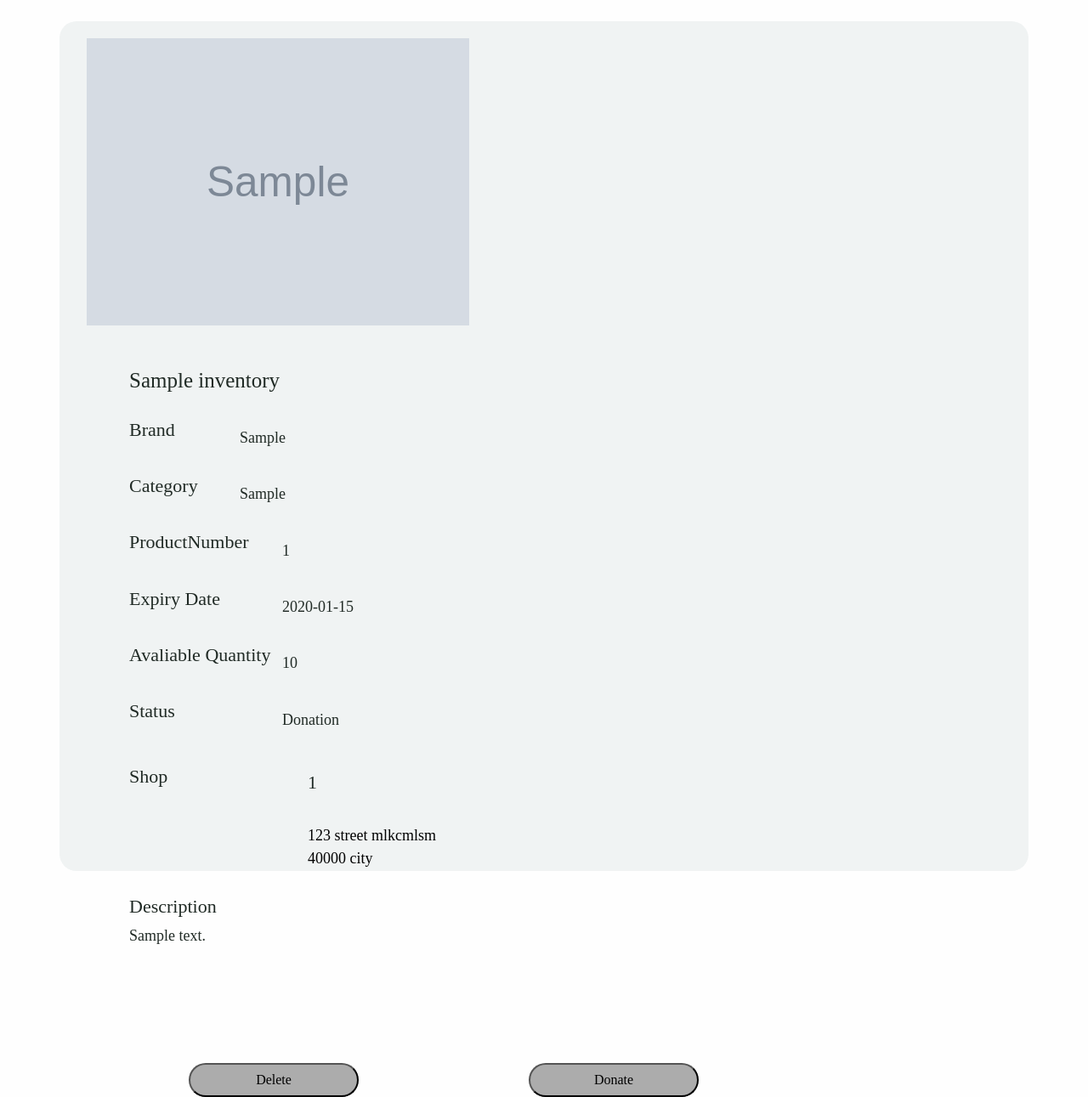
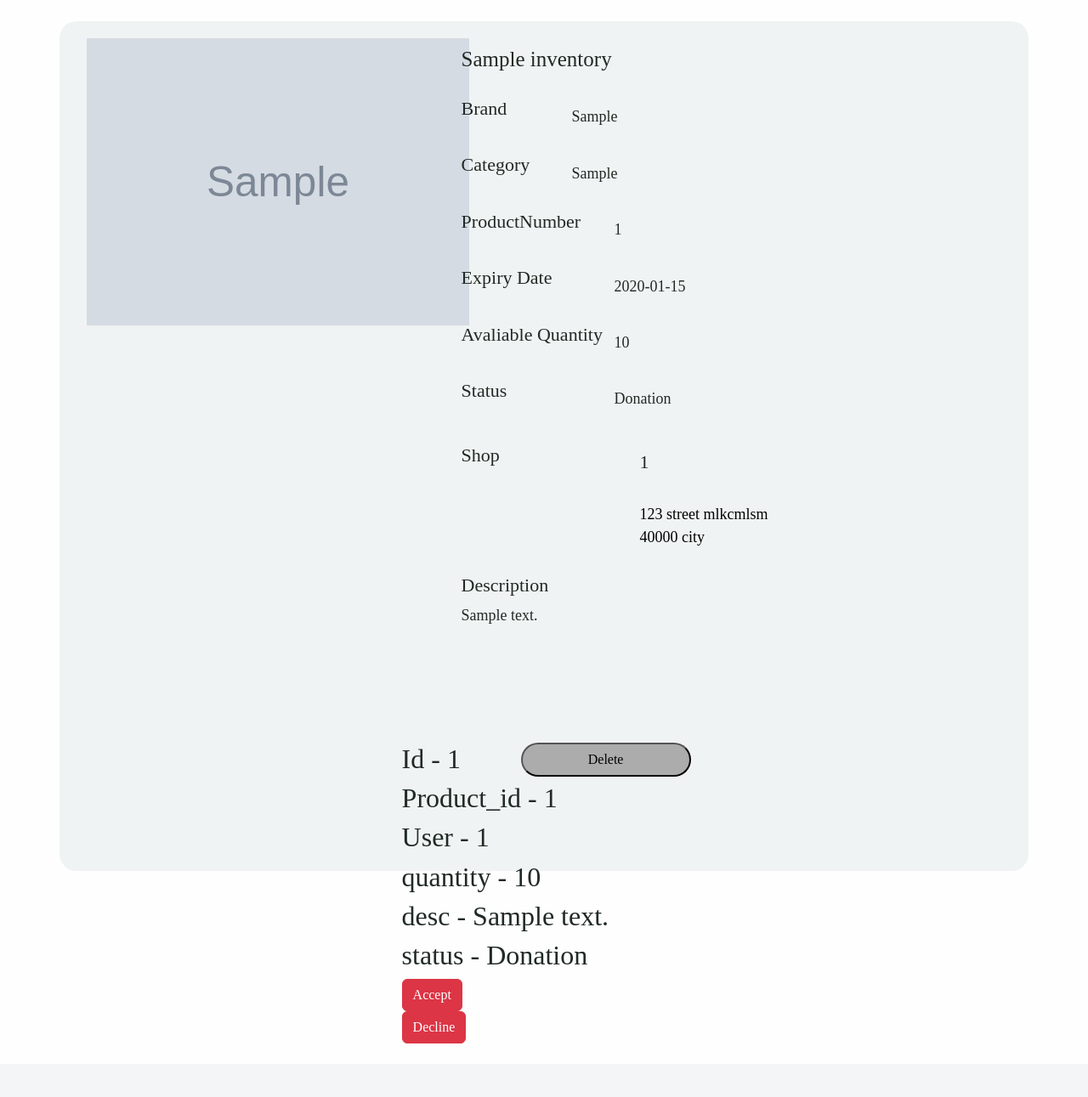
Before and after one commit to Aaryan03Singh/FoodShare, a Flask app: page /inventory/1 in a window 1280 px wide. Shown: the part 65-1356 px from the top of the page at 85% size. After the commit the page ends 1293 px from the top, so only its background shows below. Run offline with Flask 3, Linux system fonts and the light colour scheme; a user stored in the database is signed in; tables that the repository leaves empty hold one stand-in row (values such as "Sample post"); grey boxes marked "Sample" are stand-in pictures.

Commit message:
req functionality

```diff
--- a/expiry_app/routes.py
+++ b/expiry_app/routes.py
@@ -163,7 +163,9 @@ def expiry_products():
 @login_required
 def avaliable_products():
      expiry_threshold =datetime.utcnow() + timedelta(days=10)
-     items_available = Inventory.query.filter(Inventory.expiry_date <= expiry_threshold)
+     items_available = Inventory.query.filter(
+    Inventory.expiry_date <= expiry_threshold,
+    Inventory.status == "Donation").all()
      return render_template('avaliable_products.html',title='Avaliable Products',inventory=items_available)
 
 
@@ -211,7 +213,7 @@ def product(inventory_id):
           db.session.add(request)
           db.session.commit()
           flash(f'The request was  successfully added')
-          return render_template('productd.html',title='Home')
+          return render_template('Home.html',title='Home')
 
      return render_template('productd.html',title=product.name,product=product,product_requests=product_requests,form=form)
 
@@ -255,7 +257,7 @@ def manage_req(request_id,action):
           req.status = 'Accepted'
           db.session.commit()
      else:
-          req.status = 'Declined'
+          db.session.delete(req)
           db.session.commit()
 
      return render_template('home.html',title='Home')
--- a/expiry_app/templates/productd.html
+++ b/expiry_app/templates/productd.html
@@ -179,24 +179,6 @@
           <p>{{product.status}}</p>
         </div>
 
-        <!-- <div class="Quality">
-            <h2>Quantity</h2>
-        </div> -->
-        <!-- <div class="Quality-s">
-            <select name="unit" id="unitsS">
-                <option value="1">1</option>
-                <option value="2">2</option>
-                <option value="3">3</option>
-                <option value="4">4</option>
-                <option value="5">5</option>
-                <option value="6">6</option>
-                <option value="7">7</option>
-                <option value="8">8</option>
-                <option value="9">9</option>
-                <option value="10">10</option>
-              </select>
-        </div> -->
-
         <div class="Shop">
           <h2>Shop</h2>
           <h3>{{product.user_id}}</h3>
@@ -210,38 +192,78 @@
           <h2>Description</h2>
           <p>{{product.desc}}</p>
         </div>
+
         {% if current_user.id != product.user_id %}
-        <div class="Button">
-          <button>Add to Cart</button>
-        </div>
+        <form method="POST" action="">
+          {{ form.hidden_tag() }}
+          <fieldset class="form-group">
+            <div class="form-group">
+              {{ form.desc.label(class="form-control-label") }} {% if
+              form.desc.errors %} {{ form.desc(class="form-control
+              form-control-lg is-invalid") }}
+              <div class="invalid-feedback">
+                {% for error in form.desc.errors %}
+                <span>{{ error }}</span>
+                {% endfor %}
+              </div>
+              {% else %} {{ form.desc(class="form-control form-control-lg") }}
+              {% endif %}
+            </div>
+            <div class="form-group">
+              {{ form.quantity.label(class="form-control-label") }} {% if
+              form.quantity.errors %} {{ form.quantity(class="form-control
+              form-control-lg is-invalid") }}
+              <div class="invalid-feedback">
+                {% for error in form.quantity.errors %}
+                <span>{{ error }}</span>
+                {% endfor %}
+              </div>
+              {% else %} {{ form.quantity(class="form-control form-control-lg")
+              }} {% endif %}
+            </div>
+          </fieldset>
+          <div class="form-group">
+            {{ form.submit(class="btn btn-outline-info") }}
+          </div>
+        </form>
+
         {% endif %} {% if current_user.id == product.user_id %}
-
-        <!-- <div class="Button">
-          <a href="{{url_for('delete', inventory_id=product.id)}}">
-            <button>Delete</button>
-          </a>
-        </div>
-
-        <div class="Button">
-          <a href="{{url_for('donate', inventory_id=product.id)}}">
-            <button>Donate</button>
-          </a>
-        </div> -->
         <div class="button-container">
           <div class="Button">
             <a href="{{url_for('delete', inventory_id=product.id)}}">
               <button>Delete</button>
             </a>
           </div>
-
+          {% if product.status != 'Donation'%}
           <div class="Button">
             <a href="{{url_for('donate', inventory_id=product.id)}}">
               <button>Donate</button>
             </a>
           </div>
+          {% endif %}
         </div>
-
-        {% endif %}
+        {% endif %} {% if product.user_id == current_user.id %} {% for req in
+        product_requests %}
+        <h2>Id - {{req.id}}</h2>
+        <h2>Product_id - {{req.product_id}}</h2>
+        <h2>User - {{req.user_id}}</h2>
+        <h2>quantity - {{req.quantity}}</h2>
+        <h2>desc - {{req.desc}}</h2>
+        <h2>status - {{req.status}}</h2>
+        <form
+          action="{{url_for('manage_req', request_id=req.id,action=1)}}"
+          method="POST"
+        >
+          <input class="btn btn-danger" type="submit" value="Accept" />
+        </form>
+        <form
+          action="{{url_for('manage_req', request_id=req.id,action=0)}}"
+          method="POST"
+        >
+          <input class="btn btn-danger" type="submit" value="Decline" />
+        </form>
+        <br />
+        {% endfor %} {% endif %}
       </div>
     </div>
 
```
